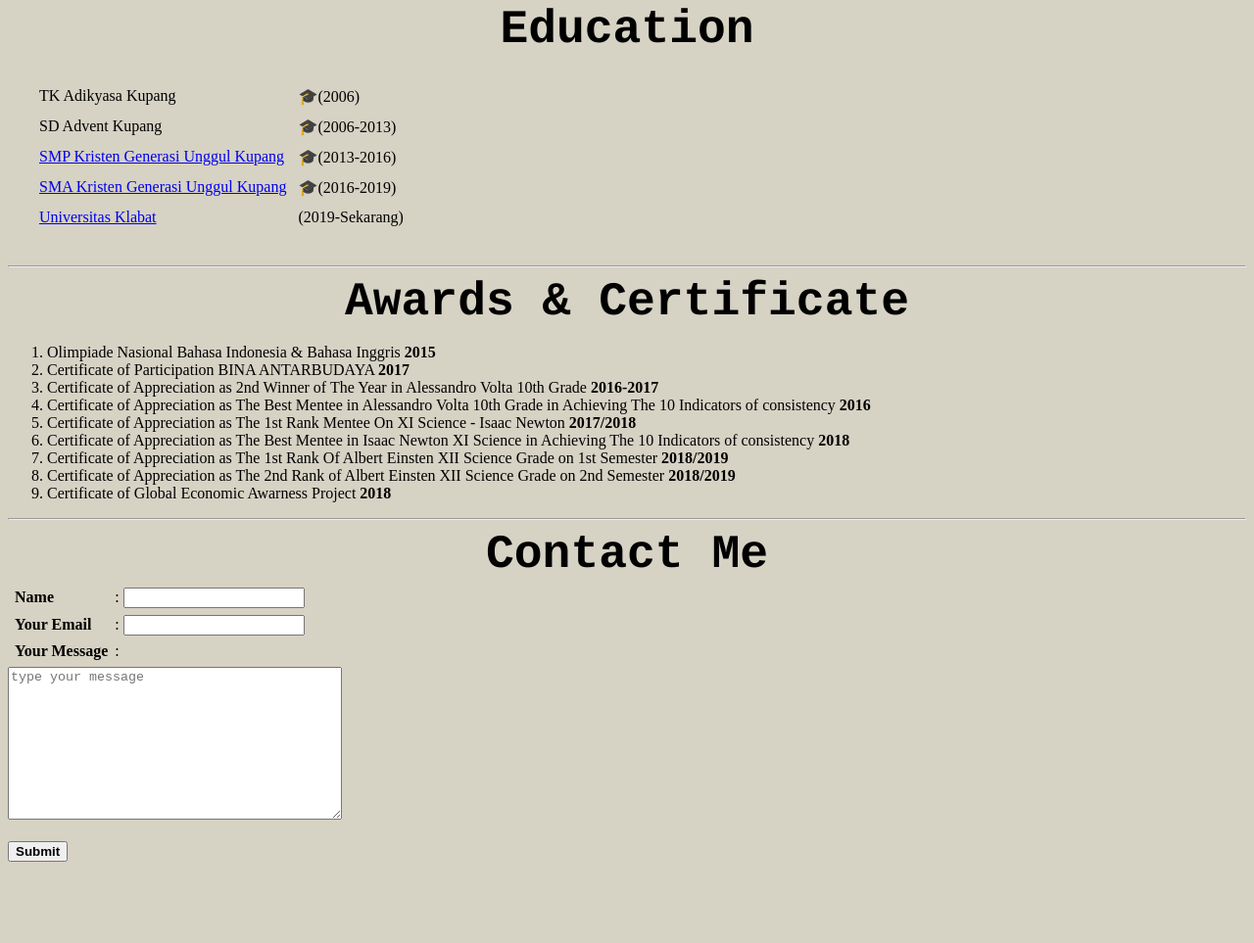
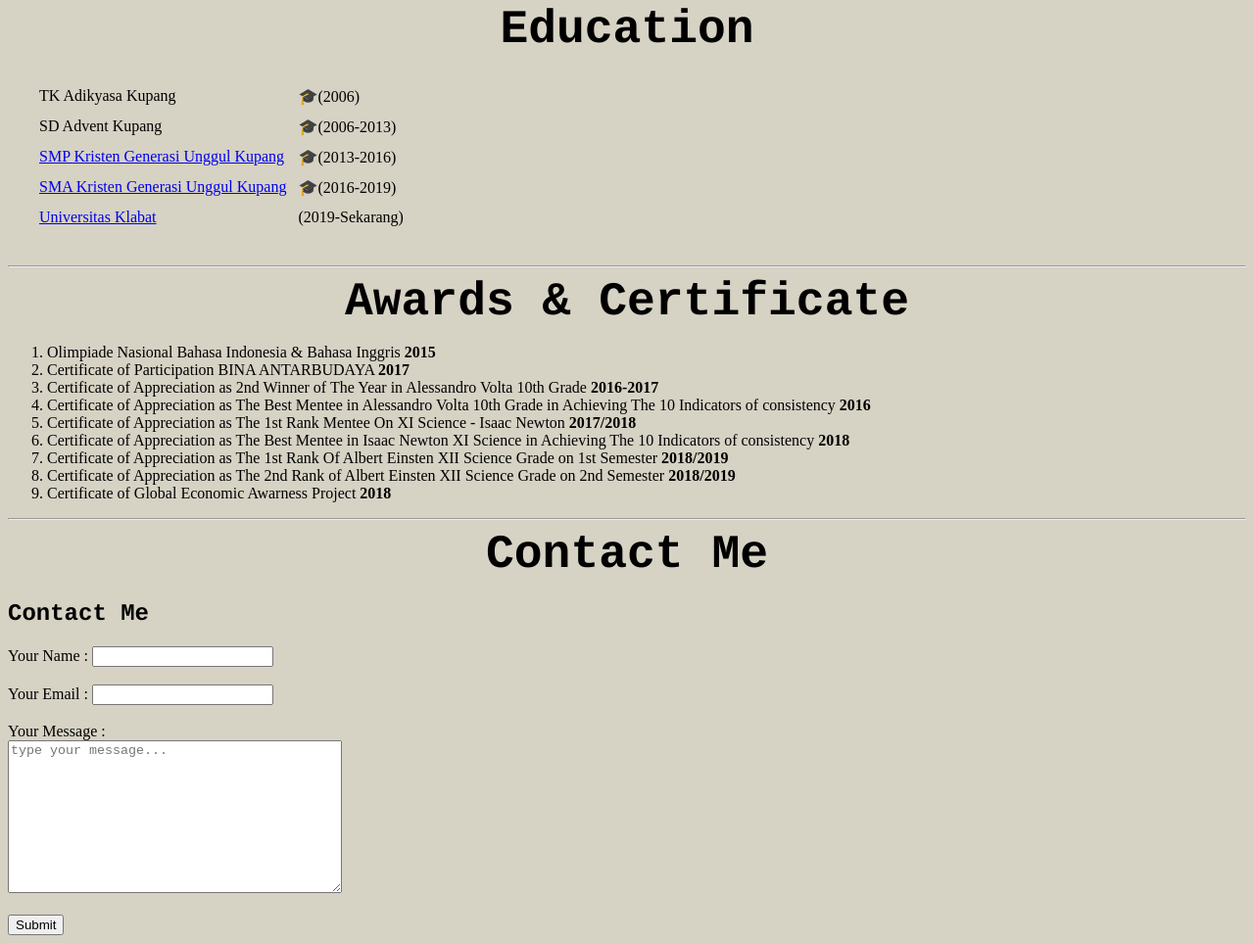
Before and after one commit to elentuuk/CV, a plain HTML site: page index.html in a window 1280 px wide. Shown: the part 661-1624 px from the top of the page at 98% size. Before the commit the page ends 1557 px from the top, so only its background shows below. Drawn offline with Linux system fonts and the light colour scheme.

Commit message:
first commit

```diff
--- a/index.html
+++ b/index.html
@@ -142,36 +142,22 @@
     </p>
     <hr>
     <h1 class="kontak"><footer id="Contact Me">Contact Me</footer></h1>
-     <table cellspacing="0">
-        <tr>
-            <td>
-                <table cellspacing="5">
-                    <tr>
-                        <td><b>Name</b></td>
-                        <td>: <input type="text" name="Your Name"></td>
-                    </tr>
-                    <tr>
-                        <td><b>Your Email</b></td>
-                        <td>: <input type="text" name="Your Email"></td>
-                    </tr>
-                    <tr>
-                        <td><b>Your Message</b></td>
-                        <td>:</td>
-                    </tr>
-                </table>
-            </td>
-        </tr>
-    </table>
-    <textarea rows="10" cols="40" placeholder="type your message"></textarea>
-   <p><button><b>Submit</b></button></p>
-    <!-- <p> <b>Name</b> : <input type="text" name="Your Name"></p>
-    <p> <b> Your Email</b> : <input type="text" name="Your Email"></p>
-    <p>
-         <b>Your Message</b> :</br>
-          <textarea rows="10" cols="40" placeholder="type your message"></textarea>
-    </p>
-    <p>
-        <button><b>Submit</b></button>
-    </p> -->
+    <section id="contact-me">
+        <h1>Contact Me</h1>
+        <form>
+            <label for="none">Your Name : </label>
+            <input type="text" name="name" id="name" required>
+            <br>
+            <br>
+            <label for="email">Your Email :</label>
+            <input type="email" name="email" id="email" required>
+            <br>
+            <br>
+            <label for="message">Your Message :</label>
+            <br>
+            <textarea name="message" id="message" cols="40" rows="10" placeholder="type your message..."></textarea><br>
+            <br>
+            <input type="submit" name="submit" >
+        </form>
 </body>
 </html>
```
